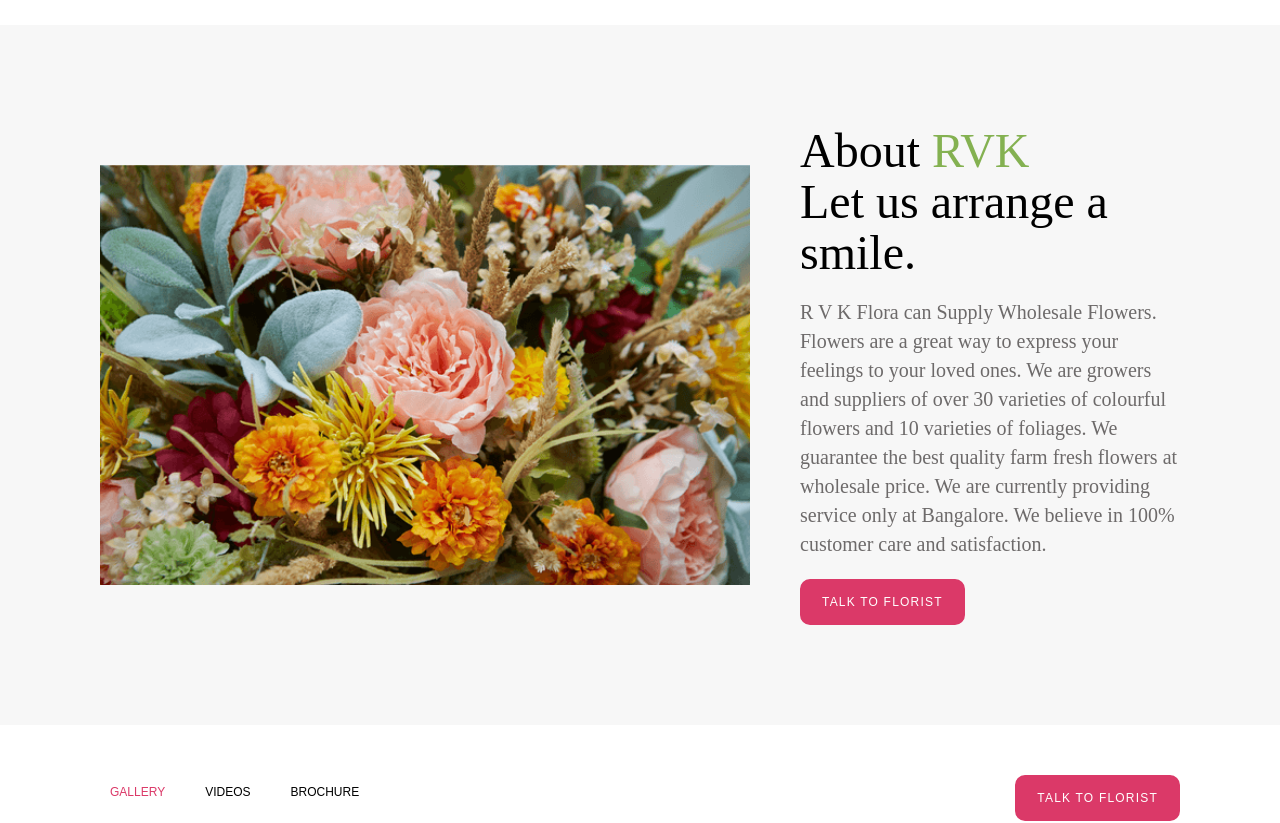
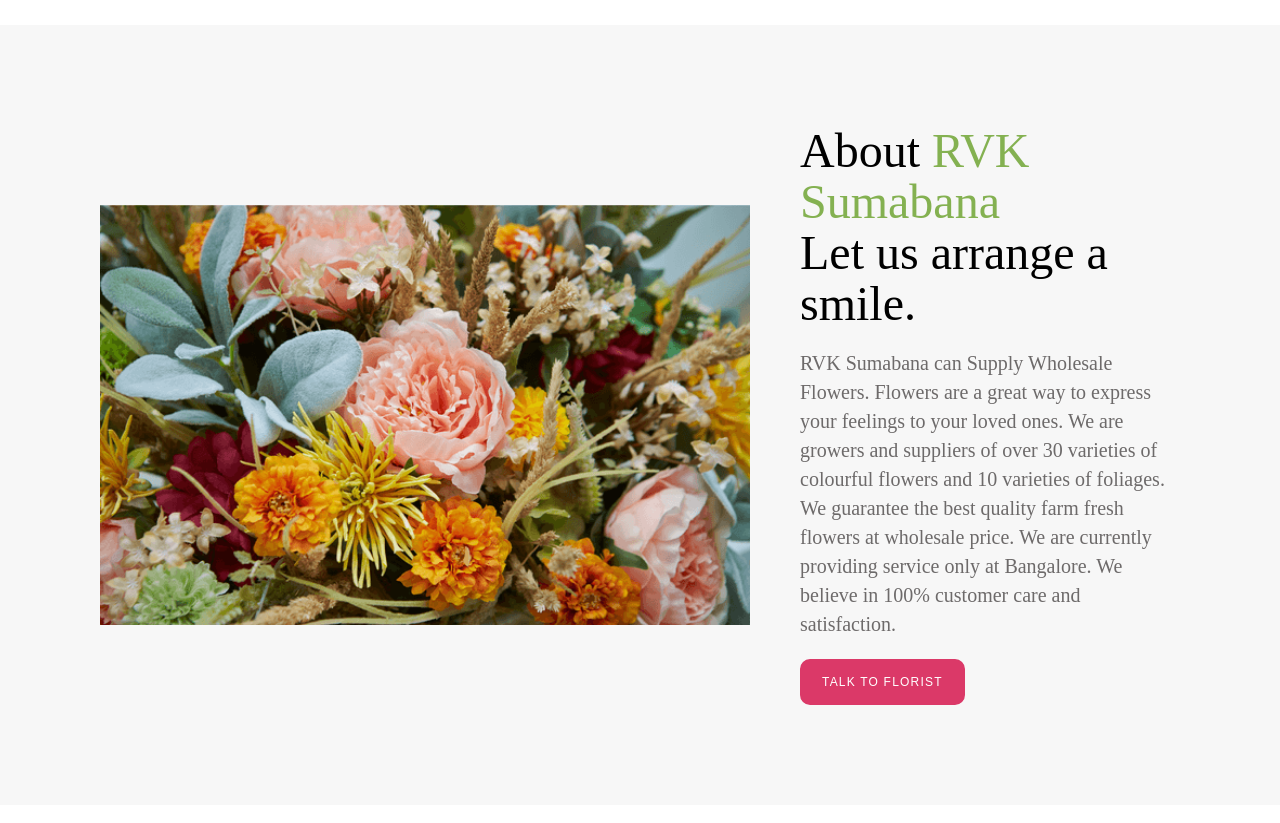
Before and after one commit to ammartanwar/vkflower, a Next.js app: page / in a window 1280 px wide. Shown: the part 1200-2023 px from the top of the page. Built offline with nearby package versions, Linux system fonts and the light colour scheme.

Commit message:
new code

```diff
--- a/components/AboutUs/AboutUs.js
+++ b/components/AboutUs/AboutUs.js
@@ -41,25 +41,25 @@
           src="/leftAboutD.jpg"
           width="650"
           height="420"
-          alt="VK Flora"
+          alt="RVK Sumabana"
           className={styles.ImgD}
         />
         <Image
           src="/leftAboutM.jpg"
           width="350"
           height="220"
-          alt="VK Flora"
+          alt="RVK Sumabana"
           className={styles.ImgM}
         />
       </div>
       <div className={styles.right}>
         <h1 className={styles.innerH1}>
-          About <span className={styles.innerSpan}>RVK</span>
+          About <span className={styles.innerSpan}>RVK Sumabana</span>
           <br />
           Let us arrange a smile.
         </h1>
         <p className={styles.innerPara}>
-          R V K Flora can Supply Wholesale Flowers. Flowers are a great way to
+          RVK Sumabana can Supply Wholesale Flowers. Flowers are a great way to
           express your feelings to your loved ones. We are growers and suppliers
           of over 30 varieties of colourful flowers and 10 varieties of
           foliages. We guarantee the best quality farm fresh flowers at
--- a/components/BlogSection/BlogSection.js
+++ b/components/BlogSection/BlogSection.js
@@ -13,7 +13,7 @@
       </div>
       <div className={styles.blogInner}>
         <div>
-          <Image src="/leftAbout.jpg" width="370" height="270" alt="VK Flora" className={styles.ImgM} />
+          <Image src="/leftAbout.jpg" width="370" height="270" alt="RVK Sumabana" className={styles.ImgM} />
           <h2>Flower Power</h2>
           <p>
             Class aptent taciti sociosqu ad litora torquent per conubia nostra,
@@ -21,7 +21,7 @@
           </p>
         </div>
         <div>
-          <Image src="/leftAbout.jpg" width="370" height="270" alt="VK Flora" className={styles.ImgM} />
+          <Image src="/leftAbout.jpg" width="370" height="270" alt="RVK Sumabana" className={styles.ImgM} />
           <h2>Local Florists</h2>
           <p>
             Class aptent taciti sociosqu ad litora torquent per conubia nostra,
@@ -29,7 +29,7 @@
           </p>
         </div>
         <div>
-          <Image src="/leftAbout.jpg" width="370" height="270" alt="VK Flora" className={styles.ImgM} />
+          <Image src="/leftAbout.jpg" width="370" height="270" alt="RVK Sumabana" className={styles.ImgM} />
           <h2>Flower Beauty</h2>
           <p>
             Class aptent taciti sociosqu ad litora torquent per conubia nostra,
--- a/components/FooterSection/FooterSection.js
+++ b/components/FooterSection/FooterSection.js
@@ -20,15 +20,15 @@
           <Link href="/">
             <Image
               src="RVK_Logo.png"
-              alt="vk Flora"
+              alt="RVK Sumabana"
               quality={100}
               width="100"
               height="100"
             />
           </Link>
           <p className={styles.FooterInnerli}>
-            V K Flora can Supply Wholesale Flowers. Flowers are a great way to
-            express your feelings to your loved ones. You can personally gift
+            RVK Sumabana can Supply Wholesale Flowers. Flowers are a great way
+            to express your feelings to your loved ones. You can personally gift
             the flowers to your special ones or get them hand-delivered via us.
           </p>
           <div className={styles.FooterSocial}>
@@ -50,14 +50,18 @@
           </div>
           <span style={{ display: "flex", textTransform: "lowercase" }}>
             <IoMailSharp className="bIcons" />
-            <Link href="mailto:lokeshvkflora@gmail.com" target="_blank" style={{ textTransform: "lowercase" }}>
-              lokeshvkflora@gmail.com
+            <Link
+              href="mailto:customercarervk@gmail.com"
+              target="_blank"
+              style={{ textTransform: "lowercase" }}
+            >
+              customercarervk@gmail.com
             </Link>
           </span>
           <span style={{ display: "flex", marginTop: "10px" }}>
             <BsFillTelephoneFill className="bIcons" />
-            <Link href="tel:+919353015993" target="_blank">
-              (+91) 935 301 5993
+            <Link href="tel:+918951718061" target="_blank">
+              (+91) 895 171 8061
             </Link>
           </span>
         </div>
@@ -83,7 +87,7 @@
           </Link>
         </div>
         <div className={styles.FooterDivInner}>
-          <p className={styles.FooterInnerP}>VK Flora</p>
+          <p className={styles.FooterInnerP}>RVK Sumabana</p>
           <Link href="#about-us">
             <p className={styles.FooterInnerli}>About Us</p>
           </Link>
@@ -104,12 +108,13 @@
           <p className={styles.FooterInnerP}>Find Us Here</p>
           <Link href="#" target="_blank">
             <p className={styles.FooterInnerli}>
-            Near Wilson Garden Club,No 14/2,9th Cross,Wilson Garden-560027, Wilson Garden, Bangalore, Karnataka 560027
+              #5/3, Opposite 5th Cross Road, Beside Shell Petroleum, Marigowda
+              Road, Wilson Garden, Bangalore, Karnataka, India 560027
             </p>
           </Link>
         </div>
       </div>
-      <div
+      {/* <div
         className={styles.FooterDiv}
         style={{
           borderTop: "1px solid",
@@ -117,8 +122,8 @@
           borderColor: "#00000050",
           alignItems: "end",
         }}
-      >
-        <div className={styles.FooterDivInner}>
+      > */}
+        {/* <div className={styles.FooterDivInner}>
           <p className={styles.FooterInnerP}>Branches</p>
           <p className={styles.FooterInnerP}>HOSUR</p>
           <p className={styles.FooterInnerli}>
@@ -148,9 +153,15 @@
             #115, SBR Complex, Hosur Main Road , Beside Murali TVS Chandapura
             Circle, Bangalore, Karnataka , Pin:-560099.
           </p>
-        </div>
-      </div>
-      <div className={styles.FooterBottom}>
+        </div> */}
+      {/* </div> */}
+      <div className={styles.FooterBottom}
+      style={{
+        borderTop: "1px solid",
+        borderBottom: "1px solid",
+        borderColor: "#00000050",
+        alignItems: "end",
+      }}>
         <div className={styles.FooterBottomInner}>
           <p className={styles.FooterInnerB}>
             © Copyrights 2021 - 2022. V K Flora Growers And Suppliers.All Rights
--- a/components/ReviewsSection/ReviewsSection.js
+++ b/components/ReviewsSection/ReviewsSection.js
@@ -27,7 +27,7 @@
                   src="/leftAbout.jpg"
                   width="100"
                   height="100"
-                  alt="VK Flora"
+                  alt="RVK Sumabana"
                   className={styles.Image}
                 />
                 <p className={styles.testText}>
@@ -46,7 +46,7 @@
                   src="/leftAbout.jpg"
                   width="100"
                   height="100"
-                  alt="VK Flora"
+                  alt="RVK Sumabana"
                   className={styles.Image}
                 />
                 <p className={styles.testText}>
@@ -66,7 +66,7 @@
                   src="/leftAbout.jpg"
                   width="100"
                   height="100"
-                  alt="VK Flora"
+                  alt="RVK Sumabana"
                   className={styles.Image}
                 />
                 <p className={styles.testText}>
```
Lines whose indentation alone changed are shown as unchanged.
